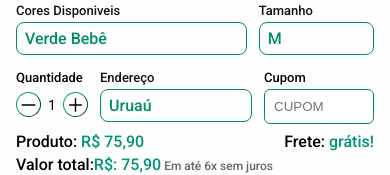
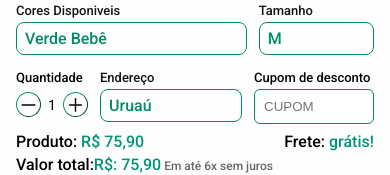
Before and after one commit to FranciscoNeto2909/iec_biquinis, a React (Vite) app: page / in a window 390 px wide. Both pictures are taken after a click on the element 290 px from the left and 353 px from the top of the page. Shown: the part 611-786 px from the top of the page. Built offline with nearby package versions, Linux system fonts and the light colour scheme.

Commit message:
modal cupom improved

```diff
--- a/src/components/modal/Modal.jsx
+++ b/src/components/modal/Modal.jsx
@@ -150,7 +150,7 @@ export default function Modal({ item, handleCloseModal, handleSetMsg }) {
                             <Select ops={addressAvailables} text={"Endereço"} onClick={handleSetAddress} />
                         </div>
                         <div className="modal_info_cupom">
-                            <label htmlFor="cupom" className="modal_info_cupom_lbl">Cupom</label>
+                            <label htmlFor="cupom" className="modal_info_cupom_lbl">Cupom de desconto</label>
                             <input type="text" value={cupom} onChange={e => setCupom(e.target.value.toUpperCase())} className="modal_info_cupom_inpt" name="cupom_input" id="cupom" placeholder="CUPOM" />
                         </div>
                     </div>
--- a/src/components/modal/modal.css
+++ b/src/components/modal/modal.css
@@ -351,7 +351,7 @@
     }
 
     .modal_info_cupom {
-        max-width: 110px;
+        max-width: 120px;
     }
 
     .modal_info_button {
```
